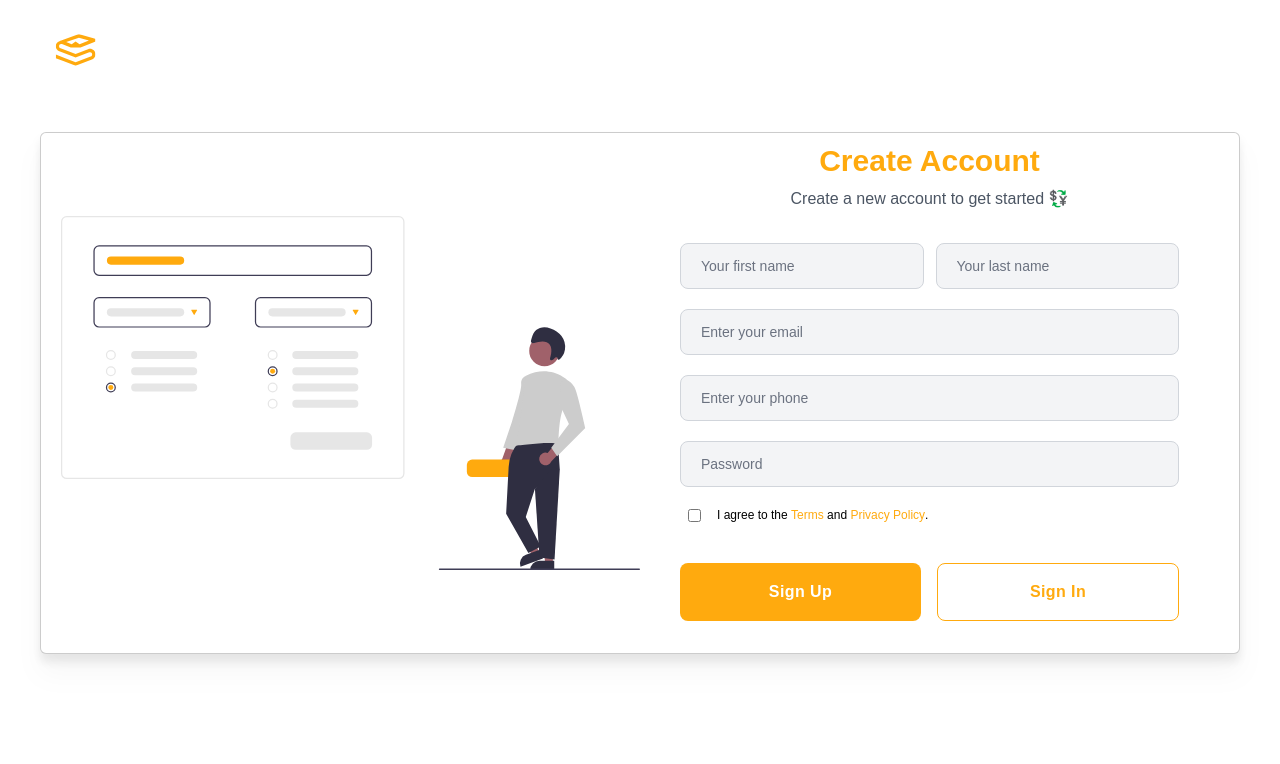
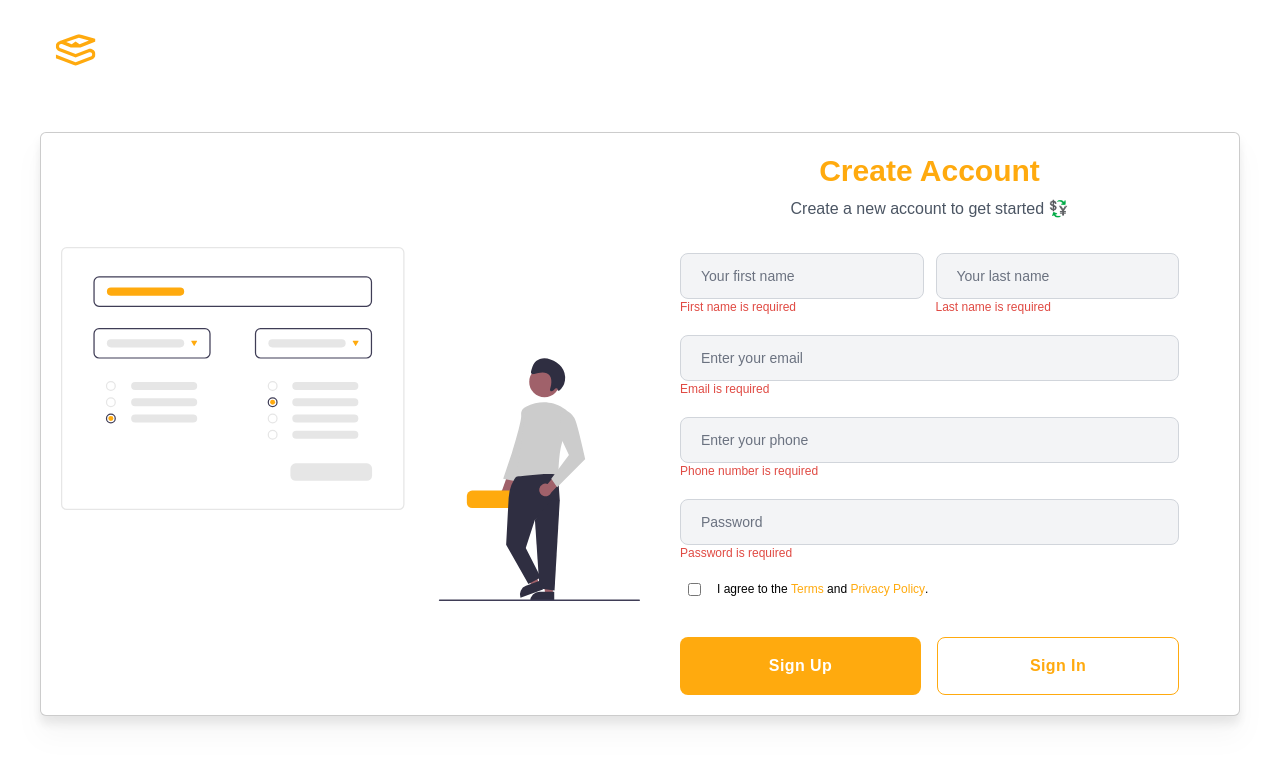
Before and after one commit to Ebiperre/Ontop, a React (Vite) app: page /sign-up in a window 1280 px wide. Both pictures are taken after a click on the button "Sign Up". Shown: the top 764 px of the page. Built offline with nearby package versions, Linux system fonts and the light colour scheme; a web font is replaced by a local one.

Commit message:
added form validation for the signup page

```diff
--- a/src/containers/SignUpPageContainer/SignUpPageContainer.tsx
+++ b/src/containers/SignUpPageContainer/SignUpPageContainer.tsx
@@ -1,12 +1,72 @@
+import React, { useState } from 'react';
 import { useNavigate } from 'react-router-dom';
-import signUpImage from '../../../src/assets/images/signUp-illustration.svg'
+import signUpImage from '../../../src/assets/images/signUp-illustration.svg';
+
+interface FormData {
+    firstName: string;
+    lastName: string;
+    email: string;
+    phone: string;
+    password: string;
+}
 
 const SignUpPageContainer = () => {
     const navigate = useNavigate();
+
+    const [formData, setFormData] = useState<FormData>({
+        firstName: '',
+        lastName: '',
+        email: '',
+        phone: '',
+        password: '',
+    });
+    const [errors, setErrors] = useState<Partial<FormData>>({});
+
+    const handleInputChange = (e: React.ChangeEvent<HTMLInputElement>) => {
+        const { name, value } = e.target;
+        setFormData({
+            ...formData,
+            [name]: value,
+        });
+
+        setErrors((prevErrors) => ({
+            ...prevErrors,
+            [name]: '',
+        }));
+    };
+
+    const handleSubmit = () => {
+        const validationErrors: Partial<FormData> = {};
+        if (!formData.firstName) {
+            validationErrors.firstName = 'First name is required';
+        }
+        if (!formData.lastName) {
+            validationErrors.lastName = 'Last name is required';
+        }
+        if (!formData.email) {
+            validationErrors.email = 'Email is required';
+        } else if (!/\S+@\S+\.\S+/.test(formData.email)) {
+            validationErrors.email = 'Email is invalid';
+        }
+        if (!formData.phone) {
+            validationErrors.phone = 'Phone number is required';
+        }
+        if (!formData.password) {
+            validationErrors.password = 'Password is required';
+        }
+
+        if (Object.keys(validationErrors).length > 0) {
+            setErrors(validationErrors);
+            return;
+        }
+
+        console.log(formData);
+    };
+
+
     return (
         <div className='mx-auto w-full flex items-center justify-center'>
-
-            <div className="xl:max-w-7xl bg-white drop-shadow-xl border border-black/20 w-full rounded-md flex justify-between items-stretch px-5 xl:px-5 py-2.5">
+            <div className="xl:max-w-7xl bg-white drop-shadow-xl border border-black/20 w-full rounded-md flex justify-between items-stretch px-5 xl:px-5 py-5">
                 <div className="sm:w-[60%] lg:w-[50%] bg-cover bg-center items-center justify-center hidden md:flex ">
                     <img src={signUpImage} alt="login" className="h-[500px]" />
                 </div>
@@ -19,19 +79,70 @@ const SignUpPageContainer = () => {
                     <div className="w-full mt-5 sm:mt-8">
                         <div className="mx-auto w-full sm:max-w-md md:max-w-lg flex flex-col gap-5">
                             <div className="flex flex-col sm:flex-row gap-3">
-                                <input className="w-full px-5 py-3 rounded-lg font-medium bg-gray-100 border border-gray-300 placeholder-gray-500 text-sm focus:border focus:outline-none " type="text" placeholder="Your first name" />
-                                <input className="w-full px-5 py-3 rounded-lg font-medium bg-gray-100 border border-gray-300 placeholder-gray-500 text-sm focus:border focus:outline-none " type="text" placeholder="Your last name" />
+                                <div className='flex-1'>
+                                    <input required
+                                        className="w-full px-5 py-3 rounded-lg font-medium bg-gray-100 border border-gray-300 placeholder-gray-500 text-sm focus:border focus:outline-none"
+                                        type="text"
+                                        placeholder="Your first name"
+                                        name="firstName"
+                                        value={formData.firstName}
+                                        onChange={handleInputChange}
+                                    />
+                                    {errors.firstName && <span className="text-deleteRed text-xs text-right md:text-left block">{errors.firstName}</span>}
+                                </div>
+                                <div className='flex-1'>
+                                    <input required
+                                        className="w-full px-5 py-3 rounded-lg font-medium bg-gray-100 border border-gray-300 placeholder-gray-500 text-sm focus:border focus:outline-none"
+                                        type="text"
+                                        placeholder="Your last name"
+                                        name="lastName"
+                                        value={formData.lastName}
+                                        onChange={handleInputChange}
+                                    />
+                                    {errors.lastName && <span className="text-deleteRed text-xs text-right md:text-left block">{errors.lastName}</span>}
+                                </div>
                             </div>
-                            <input className="w-full px-5 py-3 rounded-lg font-medium bg-gray-100 border border-gray-300 placeholder-gray-500 text-sm focus:border focus:outline-none " type="email" placeholder="Enter your email" />
-                            <input className="w-full px-5 py-3 rounded-lg font-medium bg-gray-100 border border-gray-300 placeholder-gray-500 text-sm focus:border focus:outline-none " type="tel" placeholder="Enter your phone" />
-                            <input className="w-full px-5 py-3 rounded-lg font-medium bg-gray-100 border border-gray-300 placeholder-gray-500 text-sm focus:border focus:outline-none " type="password" placeholder="Password" />
+                            <div>
+                                <input required
+                                    className="w-full px-5 py-3 rounded-lg font-medium bg-gray-100 border border-gray-300 placeholder-gray-500 text-sm focus:border focus:outline-none"
+                                    type="email"
+                                    placeholder="Enter your email"
+                                    name="email"
+                                    value={formData.email}
+                                    onChange={handleInputChange}
+                                />
+                                {errors.email && <span className="text-deleteRed text-xs text-right md:text-left block">{errors.email}</span>}
+                            </div>
+                            <div>
+
+                                <input required
+                                    className="w-full px-5 py-3 rounded-lg font-medium bg-gray-100 border border-gray-300 placeholder-gray-500 text-sm focus:border focus:outline-none"
+                                    type="number"
+                                    placeholder="Enter your phone"
+                                    name="phone"
+                                    value={formData.phone}
+                                    onChange={handleInputChange}
+                                />
+                                {errors.phone && <span className="text-deleteRed text-xs text-right md:text-left block">{errors.phone}</span>}
+                            </div>
+                            <div>
+                                <input required
+                                    className="w-full px-5 py-3 rounded-lg font-medium bg-gray-100 border border-gray-300 placeholder-gray-500 text-sm focus:border focus:outline-none"
+                                    type="password"
+                                    placeholder="Password"
+                                    name="password"
+                                    value={formData.password}
+                                    onChange={handleInputChange}
+                                />
+                                {errors.password && <span className="text-deleteRed text-xs text-right md:text-left block">{errors.password}</span>}
+                            </div>
                             <div className="flex items-center gap-1 sm:gap-4 justify-start pl-2">
-                                <input type="checkbox" className="accent-orange4 text-white" />
+                                <input required type="checkbox" className="accent-orange4 text-white" />
                                 <h3 className="flex items-center whitespace-nowrap text-xs">I agree to the <a href=""><span className="text-orange">&nbsp;Terms</span>&nbsp;and<span className="text-orange">&nbsp;Privacy Policy</span></a>.</h3>
                             </div>
                             <div className="flex flex-col md:flex-row gap-2 md:gap-4">
                                 <button
-                                    onClick={() => { }}
+                                    onClick={handleSubmit}
                                     className="md:mt-5 tracking-wide font-semibold bg-orange text-white w-full py-4 rounded-lg hover:bg-orange3 transition-all duration-300 ease-in-out flex items-center justify-center focus:shadow-outline focus:outline-none"><span>Sign Up</span></button>
                                 <button
                                     onClick={() => { navigate('/sign-in') }}
```
